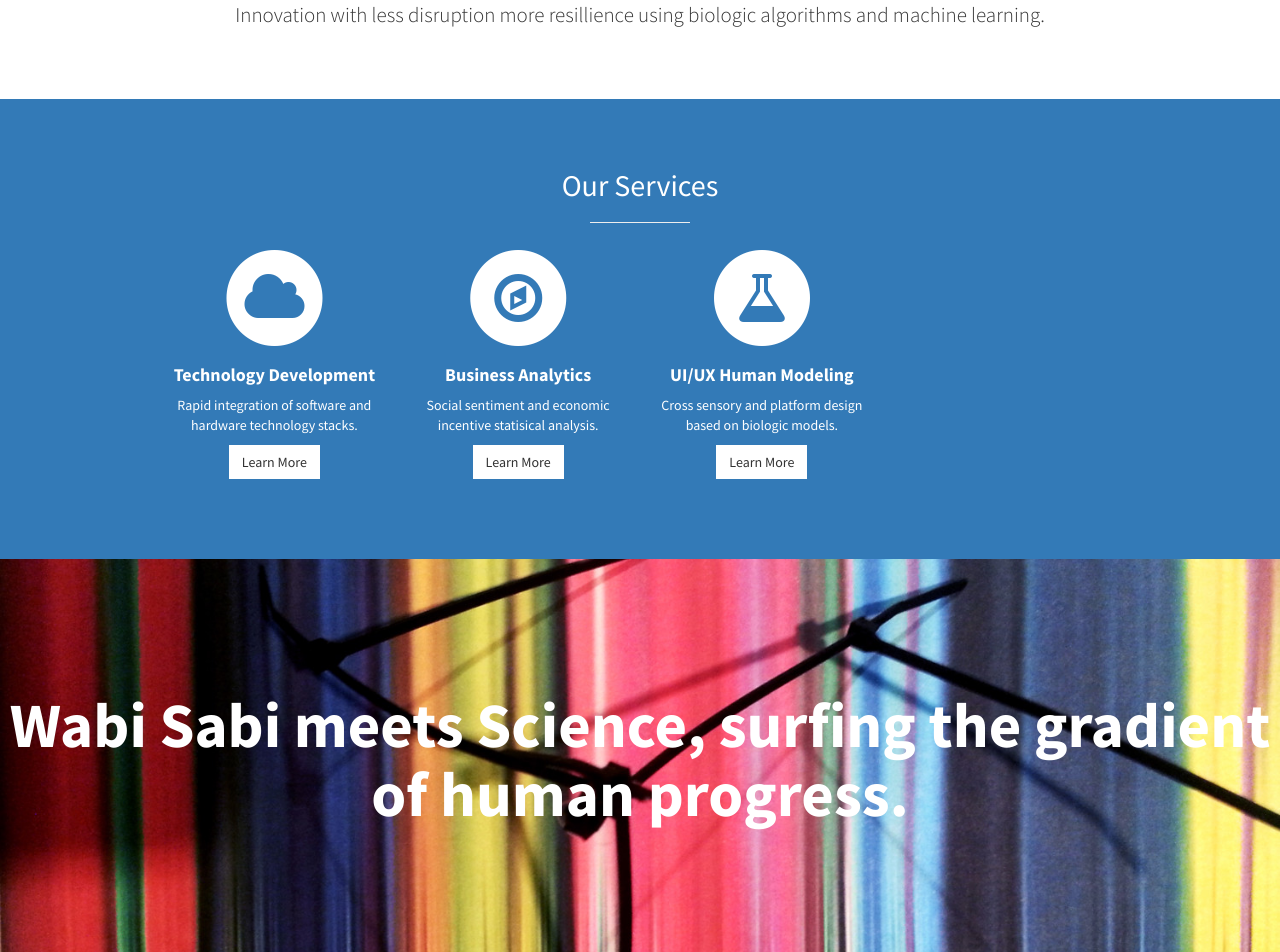
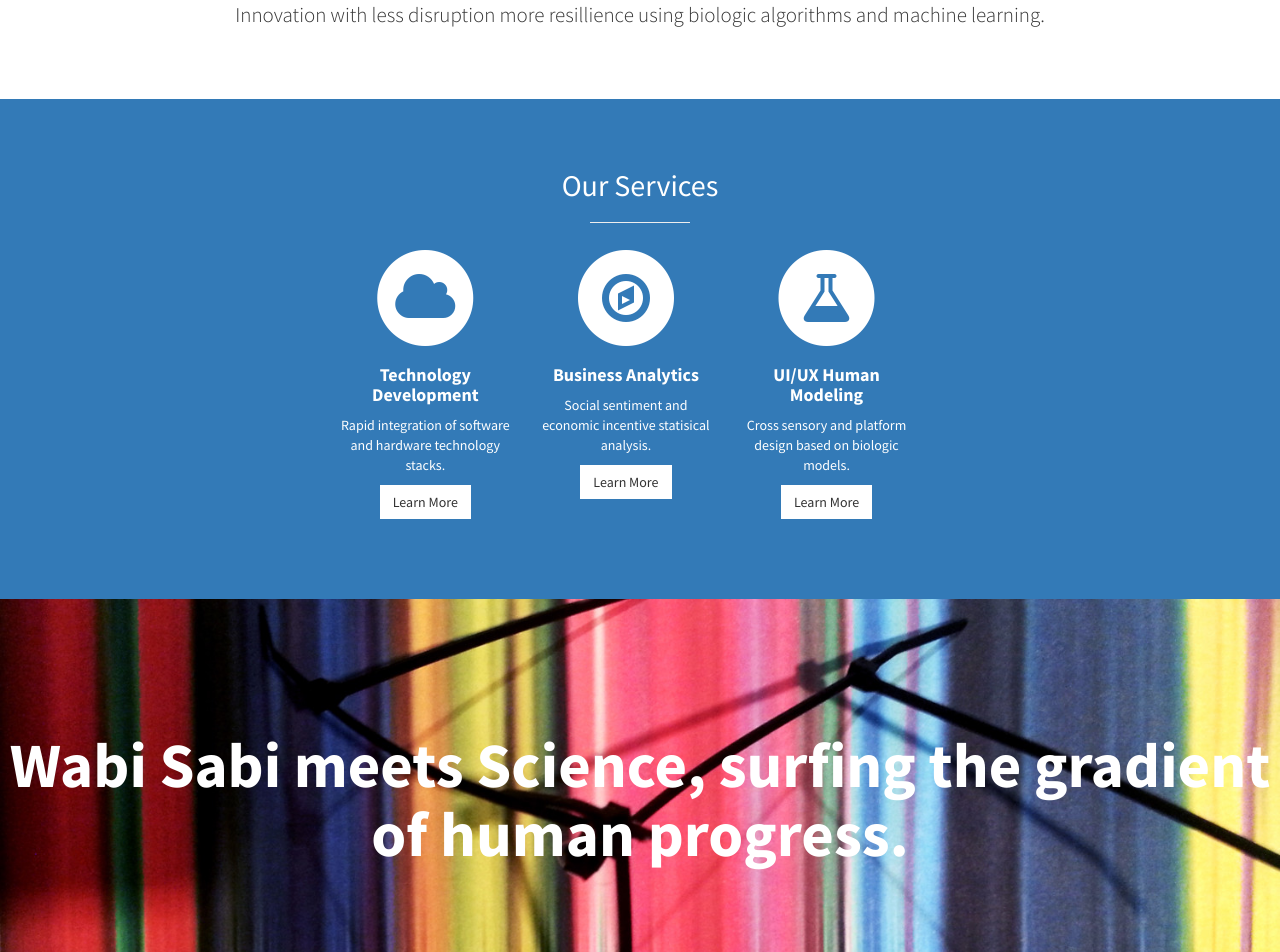
Before and after one commit to protoedu/protoedu.github.io, a Jekyll site: the page built from index.html, in a window 1280 px wide. Shown: the part 1013-1965 px from the top of the page. Built offline with Jekyll 4.4.1, drawn with Linux system fonts in a browser that asks for light colours.

Commit message:
Update services.html

```diff
--- a/_includes/services.html
+++ b/_includes/services.html
@@ -5,7 +5,7 @@
       <div class="col-lg-10 col-lg-offset-1">
         <h2>Our Services</h2>
         <hr class="small">
-        <div class="row">
+        <div class="row col-lg-offset-2">
           <div class="col-md-3 col-sm-6">
             <div class="service-item">
               <span class="fa-stack fa-4x">
```
